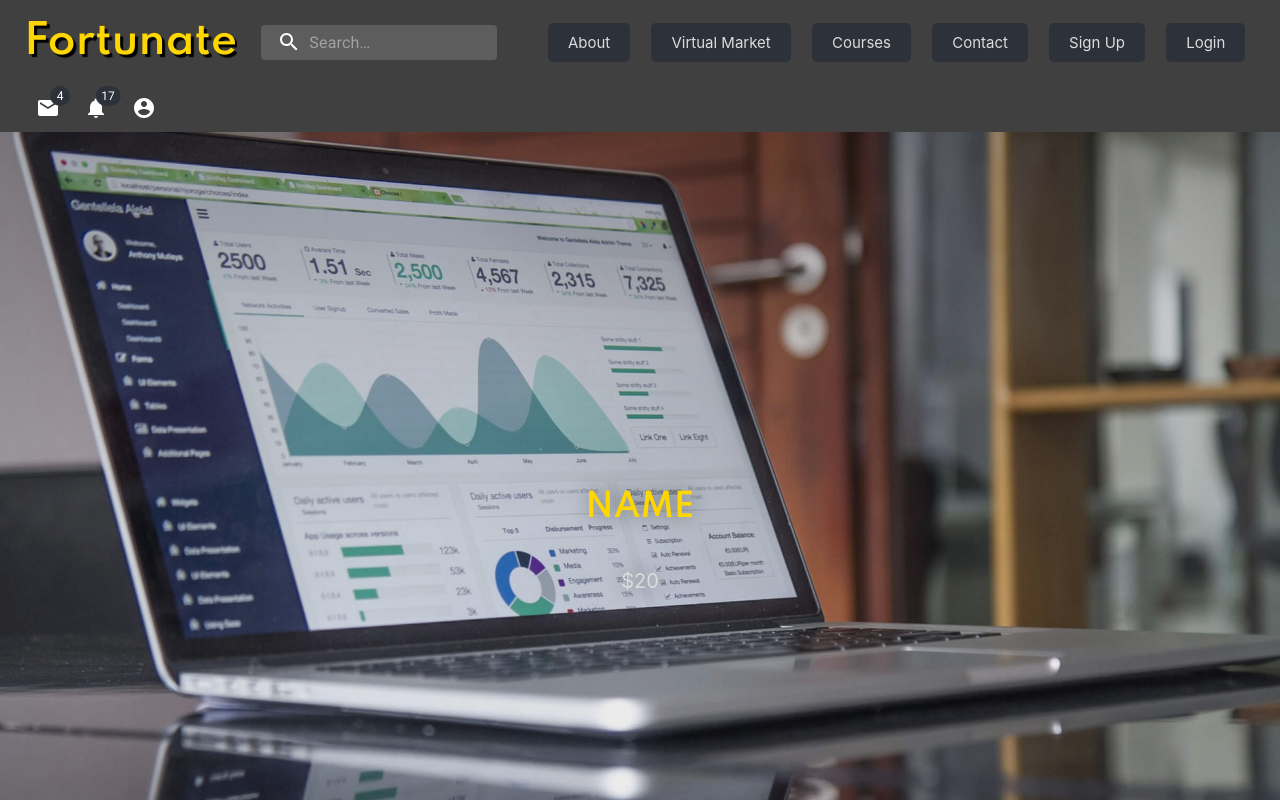
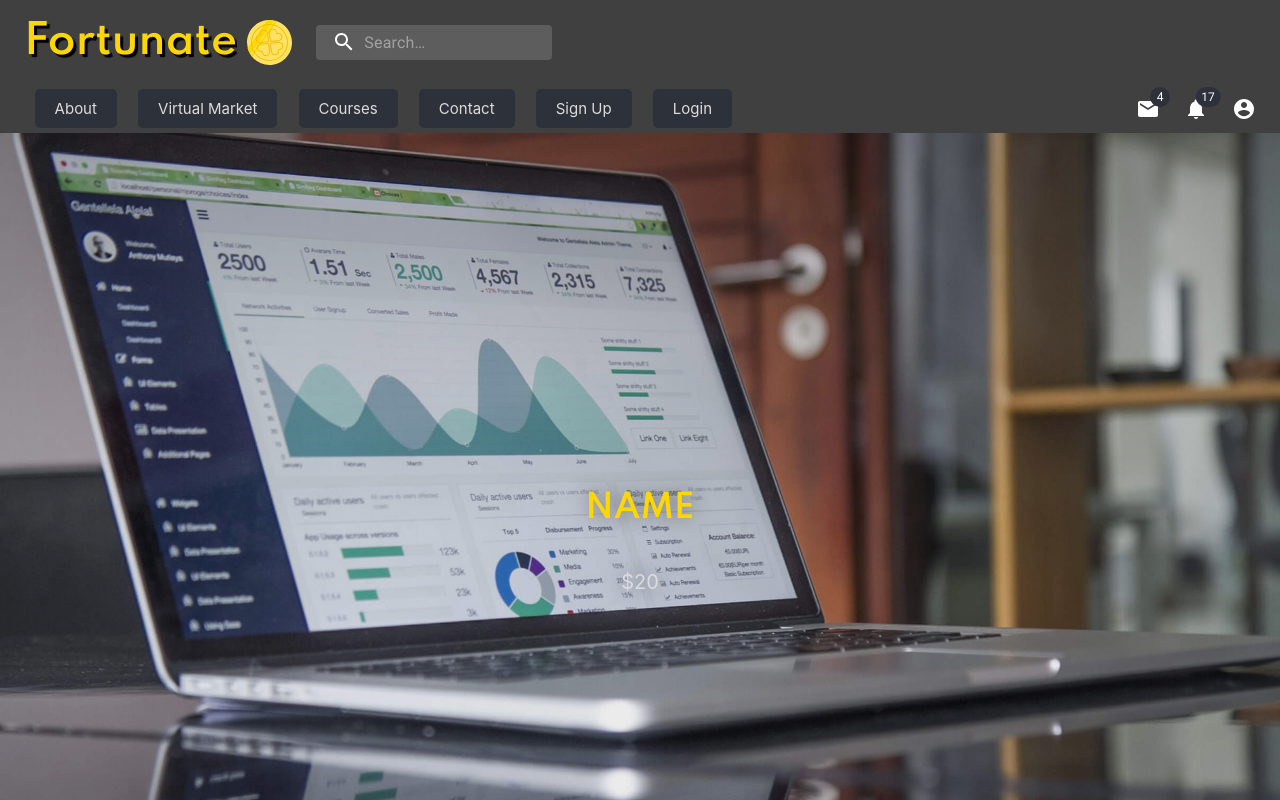
Before and after one commit to acm-projects/Fortunate, a React (Create React App) app in the folder frontend/fortunate/: page / in a window 1280 px wide. Shown: the top 800 px of the page. Built offline with nearby package versions, Linux system fonts and the light colour scheme.

Commit message:
Added Logo to Header

```diff
--- a/frontend/fortunate/src/App.css
+++ b/frontend/fortunate/src/App.css
@@ -193,3 +193,7 @@ a:visited {
 a:hover {
 	text-decoration: underline;
 }
+
+.appIconSmall {
+	padding-left: 10px;
+}
--- a/frontend/fortunate/src/App.js
+++ b/frontend/fortunate/src/App.js
@@ -33,6 +33,7 @@ class App extends Component {
 	render() {
 		return (
 			<div className="App">
+				<link rel="shortcut icon" href="./images/favicon.ico" />
 				<Helmet>
 					<style>{"body {background-color: #424242;}"}</style> // #fff
 					- white #424242-grey #ffab00 -yellowish
--- a/frontend/fortunate/src/components/Header.js
+++ b/frontend/fortunate/src/components/Header.js
@@ -2,6 +2,8 @@ import React from "react";
 import { BrowserRouter as Router, Route, Switch, Link } from "react-router-dom";
 
 import Button from "./Button";
+
+import AppIcon from "../images/Fortunate_Logo.svg";
 
 // Material UI
 import { fade, makeStyles } from "@material-ui/core/styles";
@@ -197,6 +199,13 @@ export default function Header() {
 								>
 									<h1 className="logo">Fortunate</h1>
 								</Typography>
+								<img
+									className="appIconSmall"
+									src={AppIcon}
+									alt="coin"
+									width="45"
+									height="45"
+								/>
 								<div className={classes.search}>
 									<div className={classes.searchIcon}>
 										<SearchIcon />
```
Also changed, not shown: 2 other files (tests, documents, lock files or other folders).
